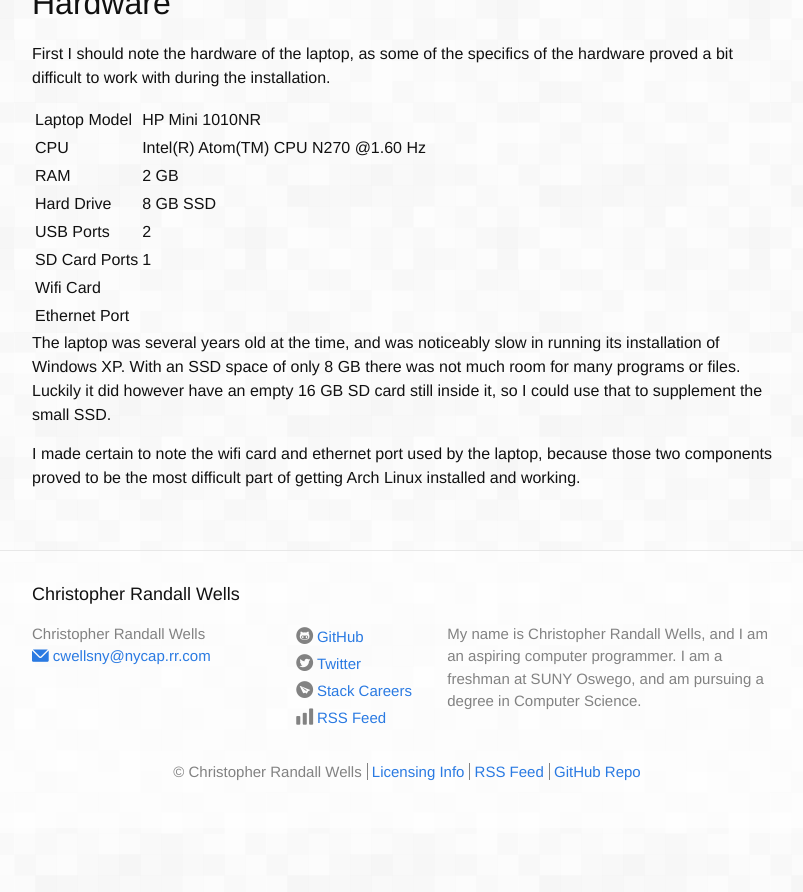
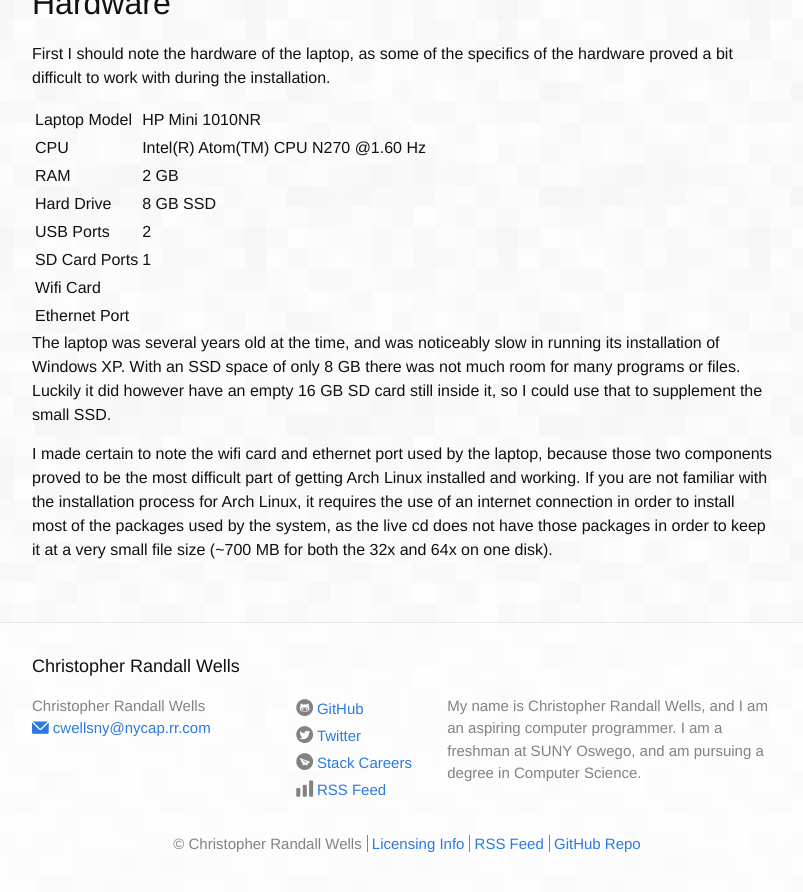
Before and after one commit to ExcaliburZero/christopher-randall-wells.divshot.io, a Jekyll site: the page built from _posts/2015-08-02-my-first-arch-linux-setup.markdown, in a window 1280 px wide and 900 px high, scrolled down 587 px. Shown: the top 892 px of the window, without its empty margins (238-1041 px from the left). Built offline with Jekyll 4.4.1, drawn with Linux system fonts in a browser that asks for light colours; before the commit the page ends 1415 px from its top, so only the background shows below that.

Commit message:
Added more content to Hardware section

```diff
--- a/_posts/2015-08-02-my-first-arch-linux-setup.markdown
+++ b/_posts/2015-08-02-my-first-arch-linux-setup.markdown
@@ -25,4 +25,4 @@ First I should note the hardware of the laptop, as some of the specifics of the
 
 The laptop was several years old at the time, and was noticeably slow in running its installation of Windows XP. With an SSD space of only 8 GB there was not much room for many programs or files. Luckily it did however have an empty 16 GB SD card still inside it, so I could use that to supplement the small SSD.
 
-I made certain to note the wifi card and ethernet port used by the laptop, because those two components proved to be the most difficult part of getting Arch Linux installed and working.
+I made certain to note the wifi card and ethernet port used by the laptop, because those two components proved to be the most difficult part of getting Arch Linux installed and working. If you are not familiar with the installation process for Arch Linux, it requires the use of an internet connection in order to install most of the packages used by the system, as the live cd does not have those packages in order to keep it at a very small file size (~700 MB for both the 32x and 64x on one disk).
```
